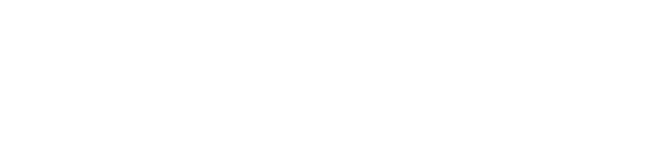
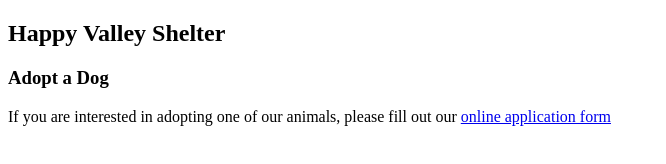
Before and after one commit to Momentum-Team-20/dog-adoption-jordan-manus, a plain HTML site: page index.html in a window 1280 px wide. Shown: the whole page, without its empty margins (0-666 px from the left). Drawn offline with Linux system fonts and the light colour scheme.

Commit message:
added link for fonts. added header. added application form to main page.

```diff
--- a/index.html
+++ b/index.html
@@ -3,9 +3,25 @@
 <head>
     <meta charset="UTF-8">
     <meta name="viewport" content="width=device-width, initial-scale=1.0">
-    <title>Document</title>
+    <link href="https://fonts.googleapis.com/css?family=Open+Sans:400,700|Oswald:400,700" rel="stylesheet">
+    <link href="stylesheet.css" rel="stylesheet">
+    <title>Dog Adoption Page</title>
 </head>
 <body>
+    <!-- Section with the header -->
+    <section>
+        <header>
+            <h1>Happy Valley Shelter</h1>
+        </header>
+    </section>
+<!-- Section with the body/display of available dogs -->
+    <section>
+        <h3>Adopt a Dog</h3>
+        <p>If you are interested in adopting one of our animals, please fill out our <a href="application.html">online application form</a></p>
+    </section>
+<!-- Section that includes the footer -->
+    <section>
 
+    </section>
 </body>
 </html>
```
